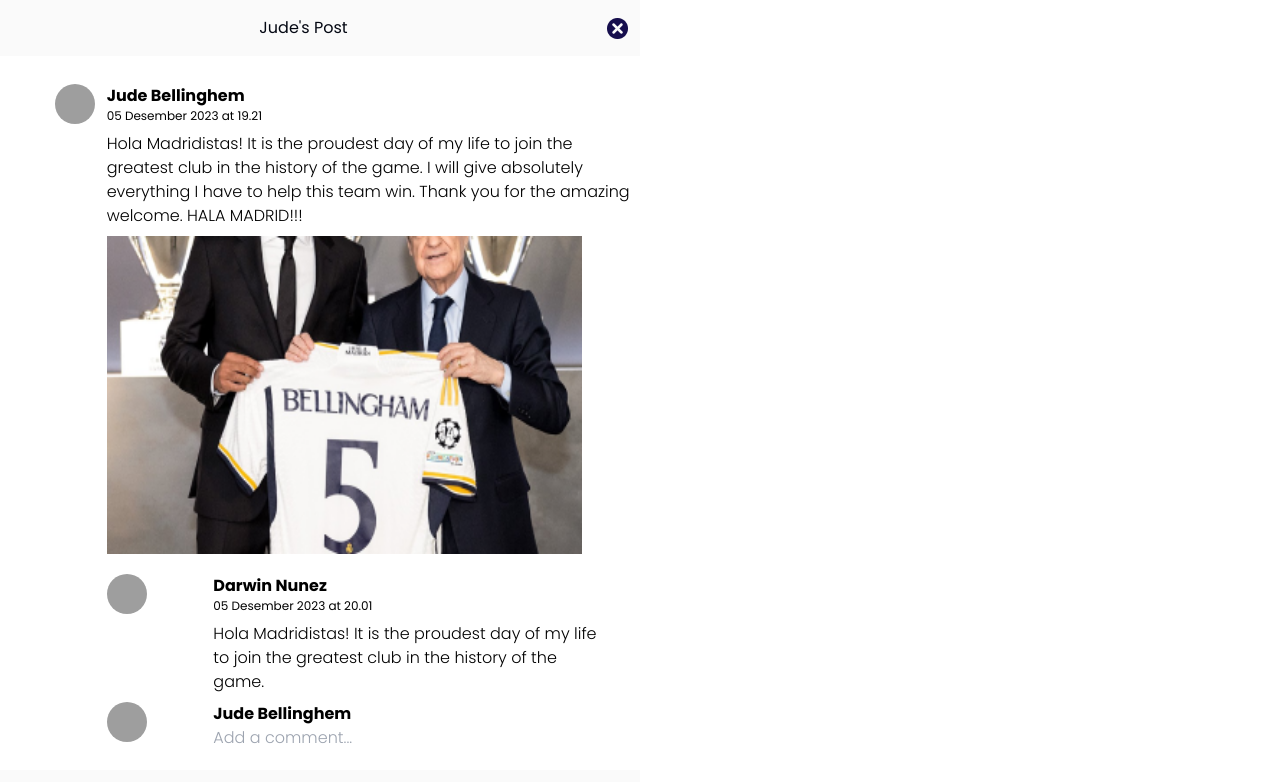
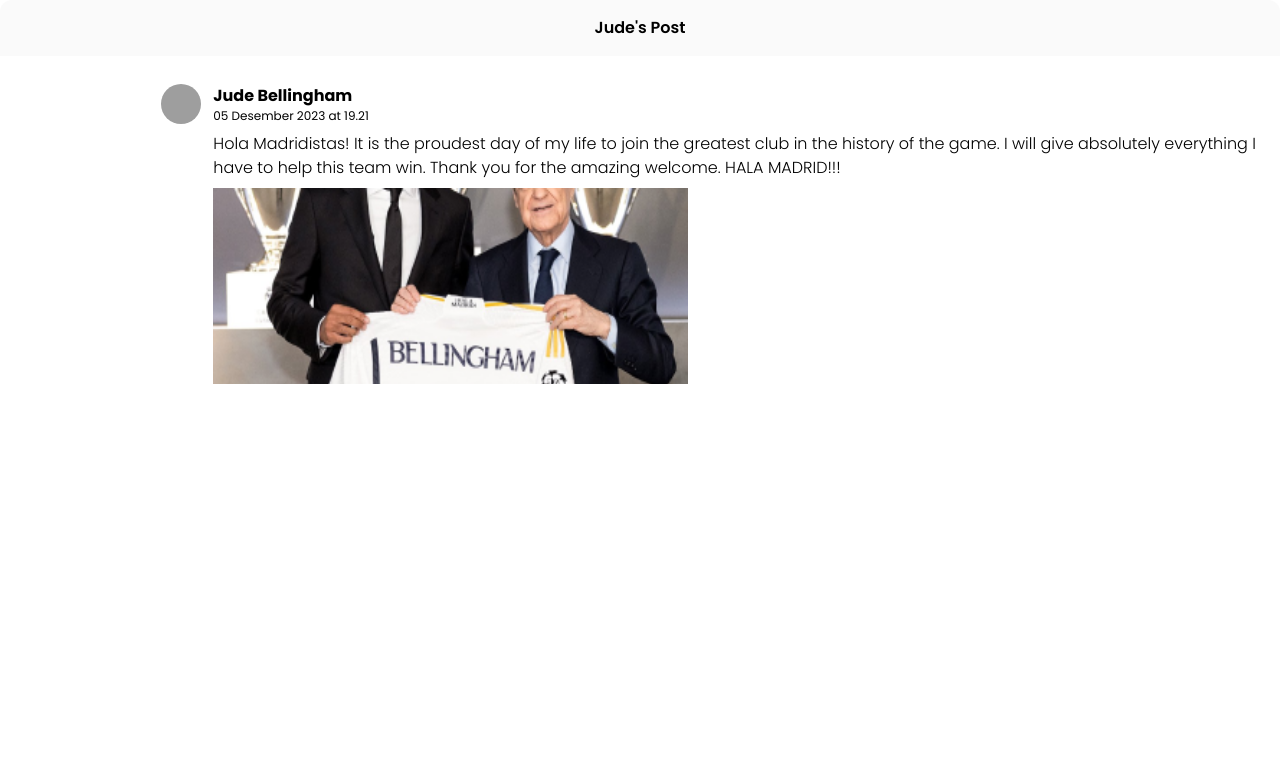
Before and after one commit to App-Sosmed-6/FE, a React (Vite) app: page /story-details in a window 1280 px wide. Shown: the top 782 px of the page. Built offline with nearby package versions, Linux system fonts and the light colour scheme; grey boxes are pictures that could not be loaded.

Commit message:
feat: update profile page

```diff
--- a/src/components/left-sidebar.tsx
+++ b/src/components/left-sidebar.tsx
@@ -1,4 +1,5 @@
 import { Link } from "react-router-dom";
+import PostDetails from "@/pages/posting/post-details";
 
 import {
     Avatar,
@@ -14,6 +15,14 @@
   DropdownMenuSeparator,
   DropdownMenuTrigger,
   } from "@/components/ui/dropdown-menu"
+
+import {
+    Dialog,
+    DialogContent,
+    DialogDescription,
+    DialogHeader,
+    DialogTrigger,
+  } from "@/components/ui/dialog";
 
 import { Button } from "./ui/button";
 
@@ -39,11 +48,23 @@
           </div>
         </Link>
 
-        <Link to="/post-details">
-          <Button className="bg-[#57BAAB] w-56 h-14 rounded-3xl">
-            <p className="text-white text-2xl font-semibold">Post</p>
-          </Button>
-        </Link>
+        <Dialog>
+          <DialogTrigger>
+            <Button className="bg-[#57BAAB] w-56 h-14 rounded-3xl">
+              <p className="text-white text-2xl font-semibold">
+                Post
+              </p>
+            </Button>
+          </DialogTrigger>
+            <DialogContent>
+              <DialogHeader>
+                <DialogDescription>
+                  <PostDetails/>
+                </DialogDescription>
+              </DialogHeader>
+          </DialogContent>
+        </Dialog>
+
       </div>
 
       <DropdownMenu>
@@ -54,7 +75,7 @@
               JB
             </AvatarFallback>
           </Avatar>
-          <p className="text-base font-bold ml-2">Jude Beliinghem</p>
+          <p className="text-base font-bold ml-2">Jude Beliingham</p>
           </DropdownMenuTrigger>
                 <DropdownMenuContent className="mr-9">
                 <DropdownMenuLabel>My Account</DropdownMenuLabel>
--- a/src/components/ui/dialog.tsx
+++ b/src/components/ui/dialog.tsx
@@ -2,7 +2,7 @@
 import * as DialogPrimitive from "@radix-ui/react-dialog"
 import { X } from "lucide-react"
 
-import { cn } from "@utils/utils"
+import { cn } from "@/utils/utils"
 
 const Dialog = DialogPrimitive.Root
 
--- a/src/pages/posting/comment-form.tsx
+++ b/src/pages/posting/comment-form.tsx
@@ -1,4 +1,4 @@
-import { Link } from "react-router-dom";
+import StoryDetails from "./story-details";
 
 import {
     Avatar,
@@ -6,12 +6,31 @@
     AvatarImage
   } from "@/components/ui/avatar";
 
+import {
+    Dialog,
+    DialogContent,
+    DialogDescription,
+    DialogHeader,
+    DialogTrigger,
+  } from "@/components/ui/dialog";
+
+
+
 const CommentForm = () => {
   return (
     <div>
       <div className="grid grid-cols-6">
         <div className="col-start-2 col-span-4 py-5">
-          <Link to="/story-details">View more comments</Link>
+          <Dialog>
+            <DialogTrigger>View more comments</DialogTrigger>
+              <DialogContent>
+                <DialogHeader>
+                  <DialogDescription>
+                   <StoryDetails/>
+                  </DialogDescription>
+                </DialogHeader>
+              </DialogContent>
+          </Dialog>
         </div>
         <div className="col-start-2">
           <Avatar>
@@ -36,7 +55,7 @@
             </Avatar>
           </div>
           <div className="col-span-4 text-black">
-            <h4 className="text-base font-bold">Jude Bellinghem</h4>
+            <h4 className="text-base font-bold">Jude Bellingham</h4>
             <input
               type="text"
               placeholder="Add a comment..."
--- a/src/pages/posting/post-details.tsx
+++ b/src/pages/posting/post-details.tsx
@@ -9,7 +9,7 @@
 
 const PostDetails = () => {
   return (
-    <div className="w-1/2 container bg-slate-400 h-72 flex items-center justify-center rounded-xl">
+    <div className="w-full container bg-white h-72 flex items-center justify-center rounded-xl">
         <div className="w-full mx-auto">
           <div className="flex pb-3">
             <Avatar>
--- a/src/pages/posting/story-details.tsx
+++ b/src/pages/posting/story-details.tsx
@@ -6,10 +6,9 @@
 
 const StoryDetails = () => {
   return (
-    <div className="w-1/2 bg-white font-poppins items-center justify-center rounded-xl">
-      <div className="flex mx-auto items-center justify-between h-14 bg-[#FAFAFA]">
-        <p className="mx-auto">Jude's Post</p>
-        <img src="src/assets/icon-footer-6.png" alt="close icon" className="pr-3"/>
+    <div className="w-full h-96 bg-white font-poppins items-center justify-center rounded-xl overflow-y-auto">
+      <div className="flex mx-auto items-center h-14 bg-[#FAFAFA]">
+        <p className="mx-auto text-base font-semibold text-black">Jude's Post</p>
       </div>
 
       <div className="grid grid-cols-6 pt-7">
@@ -20,7 +19,7 @@
           </Avatar>
         </div>
         <div className="col-span-5 text-black">
-          <h4 className="text-base font-bold">Jude Bellinghem</h4>
+          <h4 className="text-base font-bold">Jude Bellingham</h4>
           <p className="text-xs">05 Desember 2023 at 19.21</p>
           <p className="w-full text-base font-light py-2">
             Hola Madridistas! It is the proudest day of my life to join the greatest club in the history of the game. I will give absolutely everything I have to help this team win. Thank you for the amazing welcome. HALA MADRID!!!
@@ -53,7 +52,7 @@
             </Avatar>
           </div>
           <div className="col-span-4 text-black">
-            <h4 className="text-base font-bold">Jude Bellinghem</h4>
+            <h4 className="text-base font-bold">Jude Bellingham</h4>
             <input
               type="text"
               placeholder="Add a comment..."
--- a/src/pages/posting/story-form.tsx
+++ b/src/pages/posting/story-form.tsx
@@ -14,7 +14,7 @@
       </Avatar>
     </div>
     <div className="col-span-5 text-black">
-      <h4 className="text-base font-bold">Jude Bellinghem</h4>
+      <h4 className="text-base font-bold">Jude Bellingham</h4>
       <p className="text-xs">05 Desember 2023 at 19.21</p>
       <p className="w-full text-base font-light py-2">
         Hola Madridistas! It is the proudest day of my life to join the greatest club in the history of the game. I will give absolutely everything I have to help this team win. Thank you for the amazing welcome. HALA MADRID!!!
--- a/src/pages/user/profile-comment-form.tsx
+++ b/src/pages/user/profile-comment-form.tsx
@@ -1,4 +1,4 @@
-import { Link } from "react-router-dom";
+import StoryDetails from "../posting/story-details";
 
 import {
     Avatar,
@@ -13,12 +13,29 @@
     DropdownMenuTrigger,
   } from "@/components/ui/dropdown-menu"
 
+  import {
+    Dialog,
+    DialogContent,
+    DialogDescription,
+    DialogHeader,
+    DialogTrigger,
+  } from "@/components/ui/dialog";
+
 const ProfileCommentForm = () => {
   return (
     <div>
       <div className="grid grid-cols-6 pb-2">
         <div className="col-start-2 col-span-4 py-5">
-          <Link to="/story-details">View more comments</Link>
+          <Dialog>
+            <DialogTrigger>View more comments</DialogTrigger>
+              <DialogContent>
+                <DialogHeader>
+                  <DialogDescription>
+                   <StoryDetails/>
+                  </DialogDescription>
+                </DialogHeader>
+              </DialogContent>
+          </Dialog>
         </div>
         <div className="col-start-2">
           <Avatar>
@@ -62,7 +79,7 @@
             </Avatar>
           </div>
           <div className="col-span-4 text-black">
-            <h4 className="text-base font-bold">Jude Bellinghem</h4>
+            <h4 className="text-base font-bold">Jude Bellingham</h4>
             <input
               type="text"
               placeholder="Add a comment..."
--- a/src/pages/user/profile-story-form.tsx
+++ b/src/pages/user/profile-story-form.tsx
@@ -24,7 +24,7 @@
 
     <div className="flex justify-between items-center mr-12">
       <div>
-        <h4 className="text-base font-bold">Jude Bellinghem</h4>
+        <h4 className="text-base font-bold">Jude Bellingham</h4>
         <p className="text-xs">05 Desember 2023 at 19.21</p>
       </div>
       <div>
```
